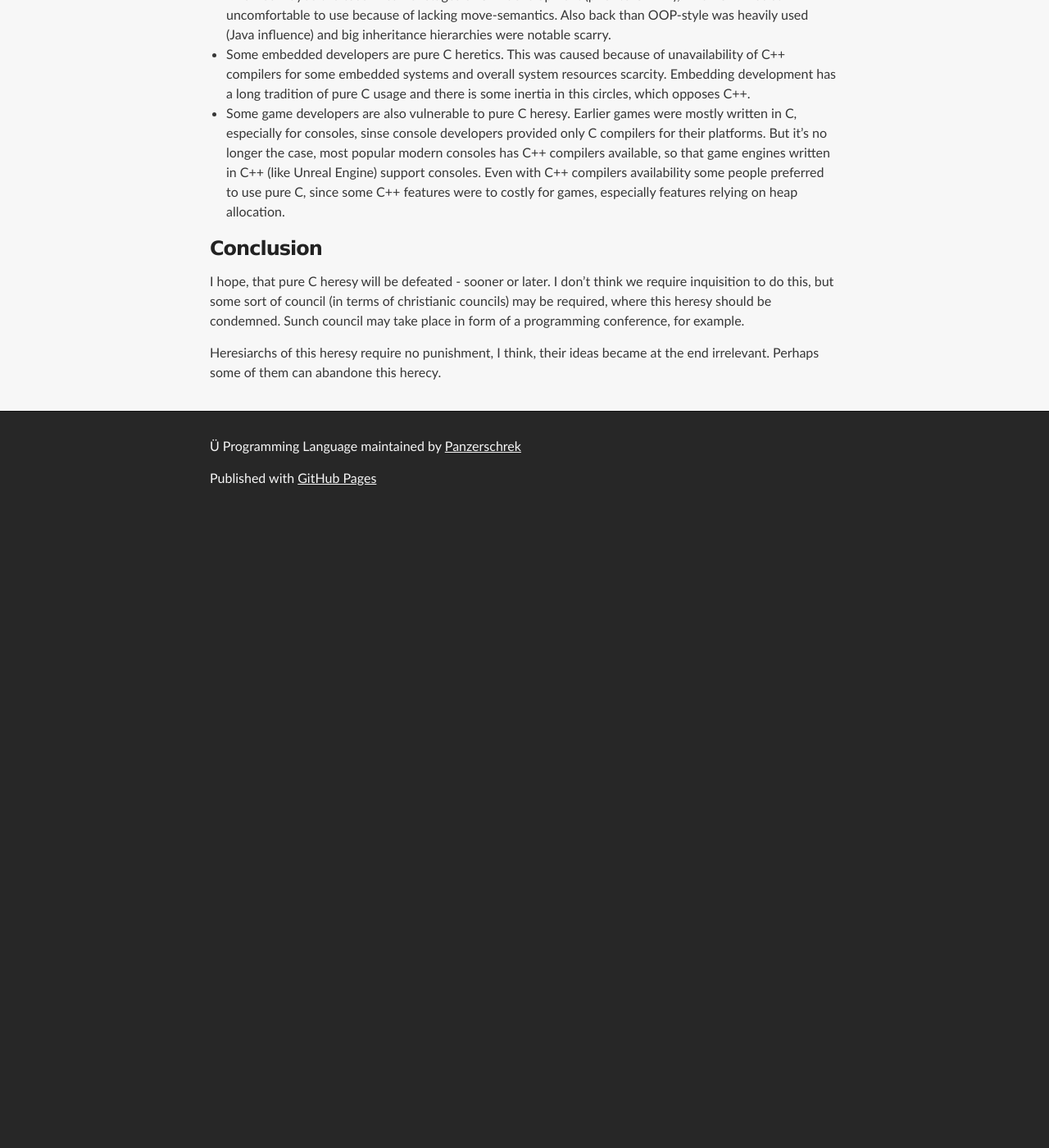
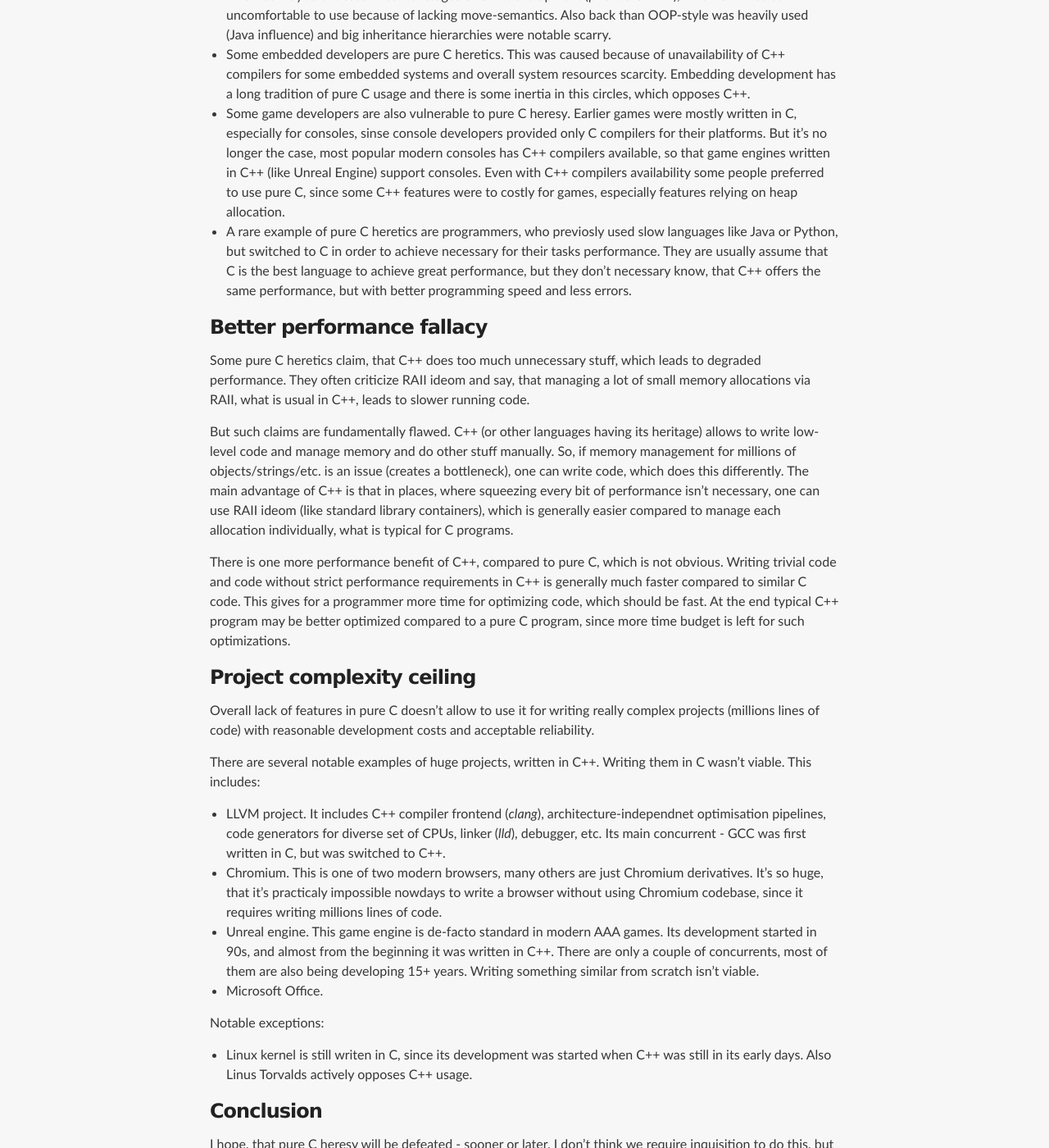
Before and after one commit to Panzerschrek/U-00DC-Sprache-site, a Jekyll site: the page built from _posts/2025-07-16-c-heresy.md, in a window 1280 px wide and 1400 px high, scrolled down 4251 px. Shown: the whole window at 82% size. Built offline with Jekyll 4.4.1, drawn with Linux system fonts in a browser that asks for light colours; our own code applies the rules of GitHub Pages for plain Markdown files; before the commit the page ends 4881 px from its top, so only the background shows below that.

Commit message:
Prodolženije napisanija statji.

```diff
--- a/_posts/2025-07-16-c-heresy.md
+++ b/_posts/2025-07-16-c-heresy.md
@@ -192,6 +192,51 @@ But I have some possible explanations:
   Earlier games were mostly written in C, especially for consoles, sinse console developers provided only C compilers for their platforms.
   But it's no longer the case, most popular modern consoles has C++ compilers available, so that game engines written in C++ (like Unreal Engine) support consoles.
   Even with C++ compilers availability some people preferred to use pure C, since some C++ features were to costly for games, especially features relying on heap allocation.
+* A rare example of pure C heretics are programmers, who previosly used slow languages like Java or Python, but switched to C in order to achieve necessary for their tasks performance.
+  They are usually assume that C is the best language to achieve great performance, but they don't necessary know, that C++ offers the same performance, but with better programming speed and less errors.
+
+
+### Better performance fallacy
+
+Some pure C heretics claim, that C++ does too much unnecessary stuff, which leads to degraded performance.
+They often criticize RAII ideom and say, that managing a lot of small memory allocations via RAII, what is usual in C++, leads to slower running code.
+
+But such claims are fundamentally flawed.
+C++ (or other languages having its heritage) allows to write low-level code and manage memory and do other stuff manually.
+So, if memory management for millions of objects/strings/etc. is an issue (creates a bottleneck), one can write code, which does this differently.
+The main advantage of C++ is that in places, where squeezing every bit of performance isn't necessary, one can use RAII ideom (like standard library containers), which is generally easier compared to manage each allocation individually, what is typical for C programs.
+
+There is one more performance benefit of C++, compared to pure C, which is not obvious.
+Writing trivial code and code without strict performance requirements in C++ is generally much faster compared to similar C code.
+This gives for a programmer more time for optimizing code, which should be fast.
+At the end typical C++ program may be better optimized compared to a pure C program, since more time budget is left for such optimizations.
+
+
+### Project complexity ceiling
+
+Overall lack of features in pure C doesn't allow to use it for writing really complex projects (millions lines of code) with reasonable development costs and acceptable reliability.
+
+There are several notable examples of huge projects, written in C++.
+Writing them in C wasn't viable.
+This includes:
+
+* LLVM project.
+  It includes C++ compiler frontend (*clang*), architecture-independnet optimisation pipelines, code generators for diverse set of CPUs, linker (*lld*), debugger, etc.
+  Its main concurrent - GCC was first written in C, but was switched to C++.
+* Chromium.
+  This is one of two modern browsers, many others are just Chromium derivatives.
+  It's so huge, that it's practicaly impossible nowdays to write a browser without using Chromium codebase, since it requires writing millions lines of code.
+* Unreal engine.
+  This game engine is de-facto standard in modern AAA games.
+  Its development started in 90s, and almost from the beginning it was written in C++.
+  There are only a couple of concurrents, most of them are also being developing 15+ years.
+  Writing something similar from scratch isn't viable.
+* Microsoft Office.
+
+Notable exceptions:
+
+* Linux kernel is still writen in C, since its development was started when C++ was still in its early days.
+  Also Linus Torvalds actively opposes C++ usage.
 
 
 ### Conclusion
```
